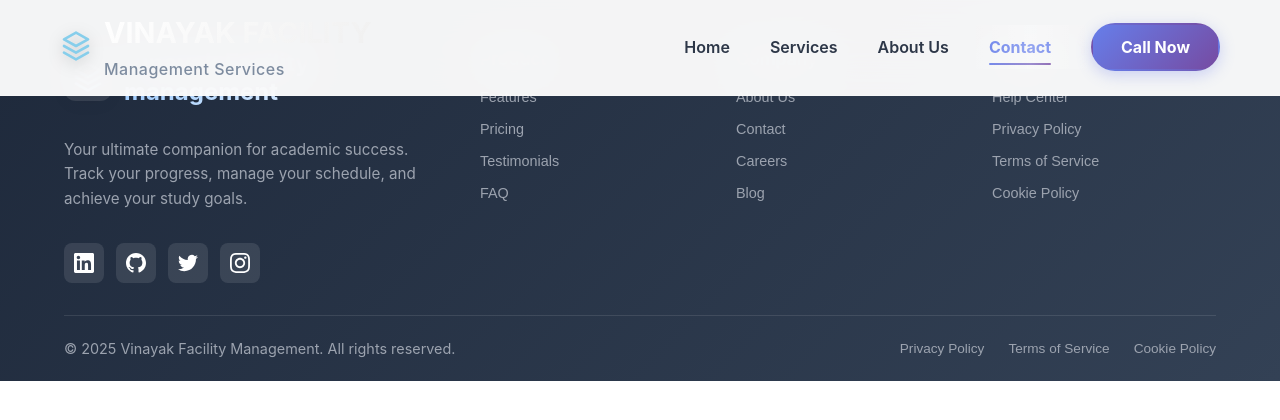
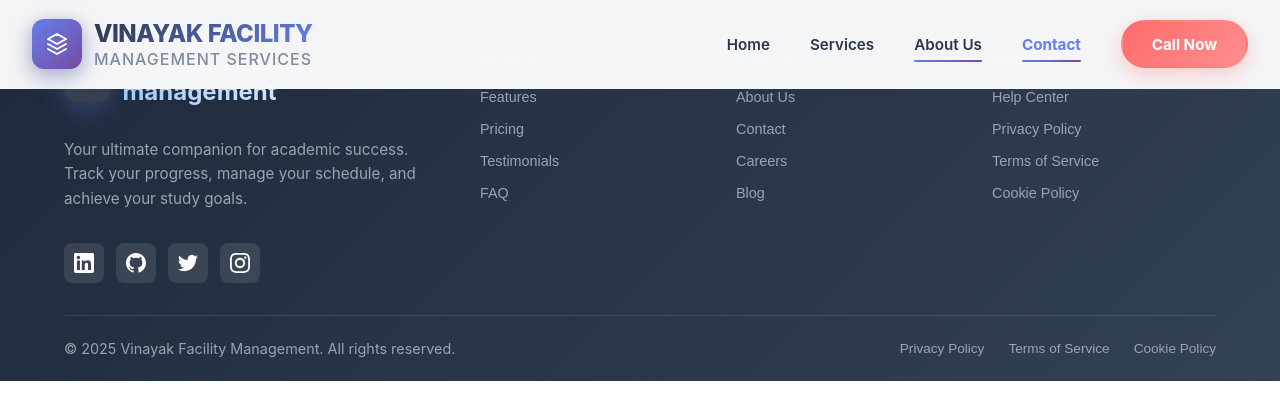
Before and after one commit to RavinderDev09/VinayakFM, a React (Create React App) app: page /contact in a window 1280 px wide. Shown: the top 420 px of the page. Built offline with nearby package versions, Linux system fonts and the light colour scheme.

Commit message:
header color fix

```diff
--- a/src/component/header.css
+++ b/src/component/header.css
@@ -1,4 +1,4 @@
-/* components/Header.css */
+/* Premium Header Styles */
 .header {
   position: fixed;
   top: 0;
@@ -24,16 +24,16 @@
   display: flex;
   justify-content: space-between;
   align-items: center;
-  padding: 1rem 20px;
-  max-width: 1200px;
+  padding: 1.2rem 2rem;
+  max-width: 1400px;
   margin: 0 auto;
+  position: relative;
 }
 
-/* Logo Styles */
+/* Premium Logo Styles */
 .logo a {
   text-decoration: none;
-  /* color: inherit; */
-  color: skyblue;
+  color: inherit;
 }
 
 .logo-main {
@@ -41,6 +41,7 @@
   align-items: center;
   gap: 12px;
   transition: all 0.3s ease;
+  position: relative;
 }
 
 .logo-main:hover {
@@ -48,24 +49,61 @@
 }
 
 .logo-icon {
-  font-size: 2.5rem;
-  background: linear-gradient(135deg, #667eea, #764ba2);
+  width: 50px;
+  height: 50px;
+  display: flex;
+  align-items: center;
+  justify-content: center;
+  background: linear-gradient(135deg, #667eea 0%, #764ba2 100%);
+  border-radius: 12px;
+  color: white;
+  transition: all 0.3s ease;
+  box-shadow: 0 8px 25px rgba(102, 126, 234, 0.3);
+  position: relative;
+  overflow: hidden;
+}
+
+.logo-icon::before {
+  content: '';
+  position: absolute;
+  top: 0;
+  left: -100%;
+  width: 100%;
+  height: 100%;
+  background: linear-gradient(90deg, transparent, rgba(255, 255, 255, 0.3), transparent);
+  transition: left 0.6s ease;
+}
+
+.logo-main:hover .logo-icon::before {
+  left: 100%;
+}
+
+.logo-main:hover .logo-icon {
+  transform: rotate(5deg) scale(1.1);
+}
+
+.logo-icon svg {
+  width: 24px;
+  height: 24px;
+  transition: all 0.3s ease;
+}
+
+.logo-text {
+  display: flex;
+  flex-direction: column;
+}
+
+.main-text-header {
+  font-size: 1.5rem;
+  font-weight: 800;
+  margin: 0;
+  background: linear-gradient(135deg, #2d3748 0%, #667eea 100%);
   -webkit-background-clip: text;
   -webkit-text-fill-color: transparent;
   background-clip: text;
-  filter: drop-shadow(0 4px 8px rgba(102, 126, 234, 0.3));
-  transition: all 0.3s ease;
-}
-
-.logo-text h2 {
-  font-size: 1.4rem;
-  font-weight: 800;
-  margin: 0;
-  background: linear-gradient(135deg, #2d3748, #667eea);
-  -webkit-background-clip: text;
-  -webkit-text-fill-color: transparent;
-  background-clip: text;
+  /* color: black; */
   line-height: 1.2;
+  letter-spacing: -0.5px;
   transition: all 0.3s ease;
 }
 
@@ -73,13 +111,13 @@
   font-size: 0.75rem;
   color: #718096;
   margin: 0;
-  font-weight: 500;
-  letter-spacing: 0.5px;
+  font-weight: 600;
+  letter-spacing: 1px;
+  text-transform: uppercase;
   transition: all 0.3s ease;
-
 }
 
-.header.scrolled .logo-text h2 {
+.header.scrolled .main-text-header {
   font-size: 1.3rem;
 }
 
@@ -87,7 +125,7 @@
   font-size: 0.7rem;
 }
 
-/* Navigation Styles */
+/* Premium Navigation Styles */
 .nav {
   display: flex;
   align-items: center;
@@ -106,18 +144,16 @@
   text-decoration: none;
   color: #2d3748;
   font-weight: 600;
-  font-size: 1rem;
+  font-size: 0.95rem;
   transition: all 0.3s ease;
   position: relative;
   padding: 0.5rem 0;
+  display: flex;
+  align-items: center;
+  gap: 0.5rem;
 }
 
-.nav-list a:not(.cta-button):hover {
-  color: #667eea;
-  transform: translateY(-2px);
-}
-
-.nav-list a:not(.cta-button)::after {
+.nav-list a:not(.cta-button)::before {
   content: '';
   position: absolute;
   bottom: 0;
@@ -129,9 +165,14 @@
   border-radius: 2px;
 }
 
-.nav-list a:not(.cta-button):hover::after,
-.nav-list a:not(.cta-button).active::after {
+.nav-list a:not(.cta-button):hover::before,
+.nav-list a:not(.cta-button).active::before {
   width: 100%;
+}
+
+.nav-list a:not(.cta-button):hover {
+  color: #667eea;
+  transform: translateY(-2px);
 }
 
 .nav-list a.active {
@@ -139,18 +180,22 @@
   font-weight: 700;
 }
 
-/* CTA Button Styles */
+/* Premium CTA Button */
 .cta-button {
-  background: linear-gradient(135deg, #667eea, #764ba2);
+  background: linear-gradient(135deg, #ff6b6b 0%, #ff8e8e 100%);
   color: white !important;
-  padding: 12px 28px !important;
+  padding: 0.8rem 1.8rem !important;
   border-radius: 50px;
   font-weight: 700 !important;
-  box-shadow: 0 4px 15px rgba(102, 126, 234, 0.3);
-  transition: all 0.3s ease !important;
+  box-shadow: 0 6px 20px rgba(255, 107, 107, 0.3);
+  transition: all 0.4s ease !important;
   border: 2px solid transparent;
   position: relative;
   overflow: hidden;
+  display: flex;
+  align-items: center;
+  gap: 0.5rem;
+  text-decoration: none;
 }
 
 .cta-button::before {
@@ -161,7 +206,7 @@
   width: 100%;
   height: 100%;
   background: linear-gradient(90deg, transparent, rgba(255, 255, 255, 0.3), transparent);
-  transition: left 0.5s;
+  transition: left 0.6s ease;
 }
 
 .cta-button:hover::before {
@@ -170,11 +215,11 @@
 
 .cta-button:hover {
   transform: translateY(-3px);
-  box-shadow: 0 8px 25px rgba(102, 126, 234, 0.4);
-  color: white !important;
+  box-shadow: 0 10px 30px rgba(255, 107, 107, 0.4);
+  background: linear-gradient(135deg, #ff5252 0%, #ff7b7b 100%);
 }
 
-/* Hamburger Menu - FIXED */
+/* Premium Hamburger Menu */
 .hamburger {
   display: none;
   flex-direction: column;
@@ -182,34 +227,44 @@
   border: none;
   cursor: pointer;
   padding: 8px;
-  width: 40px;
-  height: 40px;
+  width: 44px;
+  height: 44px;
   justify-content: center;
   align-items: center;
   position: relative;
   z-index: 1001;
-  border-radius: 8px;
+  border-radius: 10px;
   transition: all 0.3s ease;
+  background: rgba(102, 126, 234, 0.1);
 }
 
 .hamburger:hover {
-  background: rgba(102, 126, 234, 0.1);
+  background: rgba(102, 126, 234, 0.2);
+  transform: scale(1.05);
 }
 
 .hamburger span {
-  width: 25px;
-  height: 3px;
+  width: 22px;
+  height: 2.5px;
   background: linear-gradient(135deg, #667eea, #764ba2);
-  margin: 3px 0;
-  transition: all 0.3s ease;
+  margin: 2.5px 0;
+  transition: all 0.4s cubic-bezier(0.68, -0.6, 0.32, 1.6);
   border-radius: 3px;
   transform-origin: center;
   display: block;
 }
 
+.hamburger-open {
+  background: rgba(255, 107, 107, 0.1);
+}
+
+.hamburger-open:hover {
+  background: rgba(255, 107, 107, 0.2);
+}
+
 .hamburger-open span:nth-child(1) {
   transform: rotate(45deg) translate(6px, 6px);
-  background: #667eea;
+  background: #ff6b6b;
 }
 
 .hamburger-open span:nth-child(2) {
@@ -219,30 +274,35 @@
 
 .hamburger-open span:nth-child(3) {
   transform: rotate(-45deg) translate(6px, -6px);
-  background: #667eea;
+  background: #ff6b6b;
 }
 
-/* Mobile Navigation */
+/* Premium Mobile Navigation */
 @media (max-width: 968px) {
+  .header .container {
+    padding: 1rem 1.5rem;
+  }
+
   .hamburger {
-    display: flex !important;
+    display: flex;
   }
 
   .nav {
     position: fixed;
     top: 0;
     right: -100%;
-    width: 300px;
+    width: 320px;
     height: 100vh;
     background: rgba(255, 255, 255, 0.98);
-    backdrop-filter: blur(20px);
-    -webkit-backdrop-filter: blur(20px);
-    box-shadow: -10px 0 30px rgba(0, 0, 0, 0.1);
-    transition: right 0.4s cubic-bezier(0.25, 0.46, 0.45, 0.94);
+    backdrop-filter: blur(30px);
+    -webkit-backdrop-filter: blur(30px);
+    box-shadow: -15px 0 40px rgba(0, 0, 0, 0.15);
+    transition: right 0.5s cubic-bezier(0.25, 0.46, 0.45, 0.94);
     display: flex;
     align-items: center;
     justify-content: center;
     z-index: 1000;
+    border-left: 1px solid rgba(255, 255, 255, 0.3);
   }
 
   .nav.nav-open {
@@ -252,31 +312,51 @@
   .nav-list {
     flex-direction: column;
     gap: 2rem;
-    padding: 2rem;
+    padding: 3rem 2rem;
     width: 100%;
   }
 
   .nav-list a {
-    font-size: 1.2rem;
-    padding: 1rem 0;
+    font-size: 1.1rem;
+    padding: 1rem 1.5rem;
     width: 100%;
     text-align: center;
     display: block;
+    border-radius: 12px;
+    transition: all 0.3s ease;
+    background: rgba(102, 126, 234, 0.05);
   }
 
-  .nav-list a:not(.cta-button)::after {
-    bottom: 8px;
+  .nav-list a:not(.cta-button):hover {
+    background: rgba(102, 126, 234, 0.1);
+    transform: translateX(10px);
+  }
+
+  .nav-list a:not(.cta-button)::before {
+    display: none;
   }
 
   .cta-button {
     margin-top: 1rem;
     width: 100%;
     text-align: center;
-    padding: 15px !important;
+    padding: 1.2rem !important;
+    font-size: 1.1rem !important;
+    justify-content: center;
   }
 
-  .logo-text h2 {
-    font-size: 1.2rem;
+  .logo-icon {
+    width: 45px;
+    height: 45px;
+  }
+
+  .logo-icon svg {
+    width: 20px;
+    height: 20px;
+  }
+
+  .main-text-header {
+    font-size: 1.3rem;
   }
 
   .logo-text p {
@@ -284,9 +364,29 @@
   }
 }
 
+/* Tablet Optimization */
+@media (max-width: 1024px) and (min-width: 769px) {
+  .header .container {
+    padding: 1rem 2rem;
+  }
+
+  .nav-list {
+    gap: 2rem;
+  }
+
+  .nav-list a {
+    font-size: 0.9rem;
+  }
+
+  .main-text-header {
+    font-size: 1.4rem;
+  }
+}
+
+/* Mobile Optimization */
 @media (max-width: 480px) {
   .header .container {
-    padding: 0.8rem 15px;
+    padding: 0.8rem 1rem;
   }
 
   .logo-main {
@@ -294,10 +394,16 @@
   }
 
   .logo-icon {
-    font-size: 2rem;
+    width: 40px;
+    height: 40px;
   }
 
-  .logo-text h2 {
+  .logo-icon svg {
+    width: 18px;
+    height: 18px;
+  }
+
+  .main-text-header {
     font-size: 1.1rem;
   }
 
@@ -310,17 +416,55 @@
   }
 
   .hamburger {
-    width: 35px;
-    height: 35px;
+    width: 40px;
+    height: 40px;
   }
 
   .hamburger span {
     width: 20px;
-    height: 2.5px;
+    height: 2px;
+  }
+
+  .nav-list {
+    padding: 2rem 1.5rem;
+    gap: 1.5rem;
+  }
+
+  .nav-list a {
+    font-size: 1rem;
+    padding: 0.8rem 1rem;
   }
 }
 
-/* Animation for header appearance */
+/* Extra Small Devices */
+@media (max-width: 360px) {
+  .header .container {
+    padding: 0.7rem 0.8rem;
+  }
+
+  .logo-main {
+    gap: 6px;
+  }
+
+  .logo-icon {
+    width: 36px;
+    height: 36px;
+  }
+
+  .main-text-header {
+    font-size: 1rem;
+  }
+
+  .logo-text p {
+    font-size: 0.55rem;
+  }
+
+  .nav {
+    width: 100%;
+  }
+}
+
+/* Premium Animations */
 @keyframes slideDown {
   from {
     transform: translateY(-100%);
@@ -336,39 +480,90 @@
   animation: slideDown 0.6s ease;
 }
 
-/* Enhanced focus styles for accessibility */
+@keyframes fadeInUp {
+  from {
+    opacity: 0;
+    transform: translateY(20px);
+  }
+  to {
+    opacity: 1;
+    transform: translateY(0);
+  }
+}
+
+.nav-list li {
+  animation: fadeInUp 0.6s ease forwards;
+}
+
+.nav-list li:nth-child(1) { animation-delay: 0.1s; }
+.nav-list li:nth-child(2) { animation-delay: 0.2s; }
+.nav-list li:nth-child(3) { animation-delay: 0.3s; }
+.nav-list li:nth-child(4) { animation-delay: 0.4s; }
+.nav-list li:nth-child(5) { animation-delay: 0.5s; }
+
+/* Enhanced Accessibility */
 .nav-list a:focus-visible {
   outline: 2px solid #667eea;
   outline-offset: 4px;
-  border-radius: 4px;
+  border-radius: 8px;
 }
 
 .cta-button:focus-visible {
-  outline: 2px solid #667eea;
+  outline: 2px solid #ff6b6b;
   outline-offset: 2px;
 }
 
 .hamburger:focus-visible {
   outline: 2px solid #667eea;
   outline-offset: 4px;
-  border-radius: 4px;
+  border-radius: 10px;
 }
 
-/* Loading state for navigation */
+/* Loading States */
 .nav-list a.loading {
   opacity: 0.6;
   pointer-events: none;
+  position: relative;
 }
 
-/* Dark mode support */
+.nav-list a.loading::after {
+  content: '';
+  position: absolute;
+  top: 50%;
+  right: -20px;
+  width: 16px;
+  height: 16px;
+  border: 2px solid transparent;
+  border-top: 2px solid #667eea;
+  border-radius: 50%;
+  animation: spin 1s linear infinite;
+}
+
+@keyframes spin {
+  0% { transform: translateY(-50%) rotate(0deg); }
+  100% { transform: translateY(-50%) rotate(360deg); }
+}
+
+/* Premium Dark Mode */
 @media (prefers-color-scheme: dark) {
   .header {
-    background: rgba(26, 32, 44, 0.95);
+    background: rgba(15, 23, 42, 0.95);
     border-bottom: 1px solid rgba(255, 255, 255, 0.1);
   }
 
   .header.scrolled {
-    background: rgba(26, 32, 44, 0.98);
+    background: rgba(15, 23, 42, 0.98);
+  }
+
+  .main-text-header {
+    background: linear-gradient(135deg, #f8fafc 0%, #cbd5e1 100%);
+    -webkit-background-clip: text;
+    -webkit-text-fill-color: transparent;
+    background-clip: text;
+  }
+
+  .logo-text p {
+    color: #94a3b8;
   }
 
   .nav-list a:not(.cta-button) {
@@ -376,21 +571,45 @@
   }
 
   .nav-list a:not(.cta-button):hover {
-    color: #667eea;
+    color: #60a5fa;
   }
 
-  .logo-text p {
-    color: #a0aec0;
+  .nav-list a.active {
+    color: #60a5fa;
+  }
+
+  .nav-list a:not(.cta-button)::before {
+    background: linear-gradient(135deg, #60a5fa, #3b82f6);
   }
 
   @media (max-width: 968px) {
     .nav {
-      background: rgba(26, 32, 44, 0.98);
+      background: rgba(15, 23, 42, 0.98);
     }
+
+    .nav-list a:not(.cta-button) {
+      background: rgba(96, 165, 250, 0.05);
+    }
+
+    .nav-list a:not(.cta-button):hover {
+      background: rgba(96, 165, 250, 0.1);
+    }
+  }
+
+  .hamburger {
+    background: rgba(96, 165, 250, 0.1);
+  }
+
+  .hamburger:hover {
+    background: rgba(96, 165, 250, 0.2);
+  }
+
+  .hamburger span {
+    background: linear-gradient(135deg, #60a5fa, #3b82f6);
   }
 }
 
-/* High contrast mode support */
+/* High Contrast Mode */
 @media (prefers-contrast: high) {
   .header {
     background: white;
@@ -399,7 +618,7 @@
 
   .header.scrolled {
     background: white;
-    box-shadow: 0 2px 10px rgba(0, 0, 0, 0.3);
+    box-shadow: 0 4px 20px rgba(0, 0, 0, 0.3);
   }
 
   .nav-list a:not(.cta-button) {
@@ -408,26 +627,35 @@
 
   .cta-button {
     background: #000;
-    color: white !important;
     border: 2px solid #000;
+  }
+
+  @media (prefers-color-scheme: dark) {
+    .header {
+      background: #000;
+      border-bottom: 2px solid #fff;
+    }
+
+    .nav-list a:not(.cta-button) {
+      color: #fff;
+    }
   }
 }
 
-/* Reduced motion support */
+/* Reduced Motion Support */
 @media (prefers-reduced-motion: reduce) {
-  .header {
+  .header,
+  .logo-main,
+  .nav-list a,
+  .cta-button,
+  .hamburger,
+  .hamburger span {
     transition: none;
     animation: none;
   }
 
-  .nav-list a,
-  .cta-button,
-  .logo-main,
-  .hamburger span {
-    transition: none;
-  }
-
-  .cta-button::before {
+  .cta-button::before,
+  .logo-icon::before {
     display: none;
   }
 
@@ -435,3 +663,18 @@
     transition: right 0.2s ease;
   }
 }
+
+/* Print Styles */
+@media print {
+  .header {
+    position: static;
+    background: white;
+    backdrop-filter: none;
+    border-bottom: 1px solid #ccc;
+  }
+
+  .hamburger,
+  .cta-button {
+    display: none !important;
+  }
+}
--- a/src/component/header.jsx
+++ b/src/component/header.jsx
@@ -34,7 +34,8 @@
                   <path d="M3 17L12 22L21 17" stroke="currentColor" stroke-width="2" stroke-linecap="round" stroke-linejoin="round"/>
                 </svg></span>
               <div className="logo-text">
-                <h2>VINAYAK FACILITY</h2>
+                <h3 class='main-text-header' > VINAYAK FACILITY</h3>
+                {/* <h2 style={{ backgroundColor: 'blue', color: 'white' }} class='main-text-header'>VINAYAK FACILITY</h2> */}
                 <p>Management Services</p>
               </div>
             </div>
--- a/src/component/services.css
+++ b/src/component/services.css
@@ -398,7 +398,7 @@
 .btn-secondary {
   background: transparent;
   /* color: var(--primary-color); */
-  color: whitesmoke;
+  color: black;
   border: 2px solid var(--primary-color);
 }
 
```
